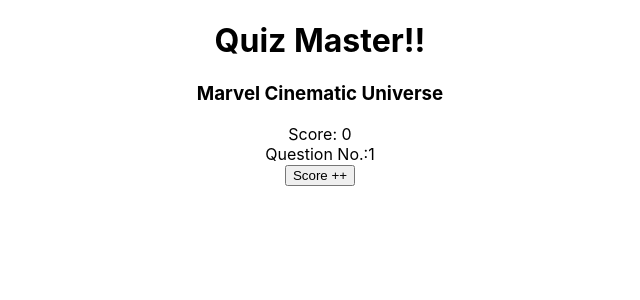
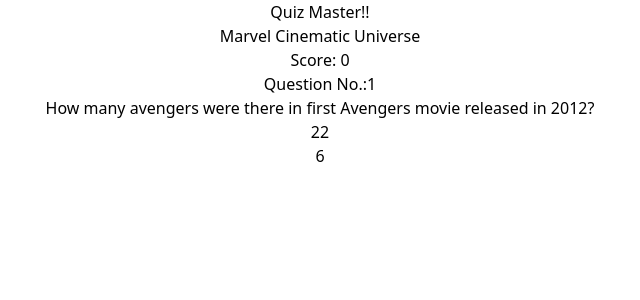
Before and after one commit to direshpradhan/fitverse-quiz, a React (Create React App) app: page / in a window 1280 px wide. Shown: the top 300 px of the page, without its empty margins (320-960 px from the left). Built offline with nearby package versions, Linux system fonts and the light colour scheme.

Commit message:
chore: displayed questions and options from quizData

```diff
--- /dev/null
+++ b/craco.config.js
@@ -0,0 +1,7 @@
+module.exports = {
+  style: {
+    postcss: {
+      plugins: [require("tailwindcss"), require("autoprefixer")],
+    },
+  },
+};
--- a/src/App.tsx
+++ b/src/App.tsx
@@ -1,10 +1,8 @@
-// import { useState } from "react";
 import "./App.css";
 import { useQuiz } from "./context/QuizContext";
 import { quizOne } from "./data/quizData";
 
 function App() {
-  // const [score, setScore] = useState(0);
   const { state, dispatch } = useQuiz();
   return (
     <div className="App">
@@ -12,13 +10,36 @@
       <h3>{quizOne.quizName}</h3>
       <div>Score: {state.score}</div>
       <div>Question No.:{state.currentQuestionNumber}</div>
-      <button
-        onClick={() =>
-          dispatch({ type: "INCREMENT_SCORE", payload: { score: 10 } })
-        }
-      >
-        Score ++
-      </button>
+      <div>{quizOne.questions[state.currentQuestionNumber - 1]?.question}</div>
+      {quizOne.questions[state.currentQuestionNumber - 1]?.options.map(
+        (option) => (
+          <div
+            onClick={() => {
+              option.isRight
+                ? dispatch({
+                    type: "INCREMENT_SCORE",
+                    payload: {
+                      score:
+                        quizOne.questions[state.currentQuestionNumber - 1]
+                          .points,
+                    },
+                  })
+                : dispatch({
+                    type: "DECREMENT_SCORE",
+                    payload: {
+                      score:
+                        quizOne.questions[state.currentQuestionNumber - 1]
+                          ?.negativePoint,
+                    },
+                  });
+              state.currentQuestionNumber < quizOne.questions.length &&
+                dispatch({ type: "INCREMENT_QUESTION_NUMBER" });
+            }}
+          >
+            {option.text}
+          </div>
+        )
+      )}
     </div>
   );
 }
--- a/src/context/QuizContext.tsx
+++ b/src/context/QuizContext.tsx
@@ -22,6 +22,12 @@
       console.log("Score.....");
       return { ...state, score: state.score + action.payload.score };
 
+    case "INCREMENT_QUESTION_NUMBER":
+      return {
+        ...state,
+        currentQuestionNumber: state.currentQuestionNumber + 1,
+      };
+
     default:
       return state;
   }
--- a/src/data/quizData.ts
+++ b/src/data/quizData.ts
@@ -52,6 +52,6 @@
   ],
 };
 
-console.log(quizOne.questions[2].negativePoint);
+// console.log(quizOne.questions[2].negativePoint);
 
 export { quizOne };
--- a/src/index.css
+++ b/src/index.css
@@ -1,13 +1,17 @@
-body {
+@tailwind base;
+@tailwind components;
+@tailwind utilities;
+
+/* body {
   margin: 0;
-  font-family: -apple-system, BlinkMacSystemFont, 'Segoe UI', 'Roboto', 'Oxygen',
-    'Ubuntu', 'Cantarell', 'Fira Sans', 'Droid Sans', 'Helvetica Neue',
+  font-family: -apple-system, BlinkMacSystemFont, "Segoe UI", "Roboto", "Oxygen",
+    "Ubuntu", "Cantarell", "Fira Sans", "Droid Sans", "Helvetica Neue",
     sans-serif;
   -webkit-font-smoothing: antialiased;
   -moz-osx-font-smoothing: grayscale;
 }
 
 code {
-  font-family: source-code-pro, Menlo, Monaco, Consolas, 'Courier New',
+  font-family: source-code-pro, Menlo, Monaco, Consolas, "Courier New",
     monospace;
-}
+} */
--- /dev/null
+++ b/tailwind.config.js
@@ -0,0 +1,11 @@
+module.exports = {
+  purge: ["./src/**/*.{js,jsx,ts,tsx}", "./public/index.html"],
+  darkMode: false, // or 'media' or 'class'
+  theme: {
+    extend: {},
+  },
+  variants: {
+    extend: {},
+  },
+  plugins: [],
+};
```
Also changed, not shown: package.json (+10 -4 lines), tsconfig.json (+3 -8 lines), 1 other file (tests, documents, lock files or other folders).
